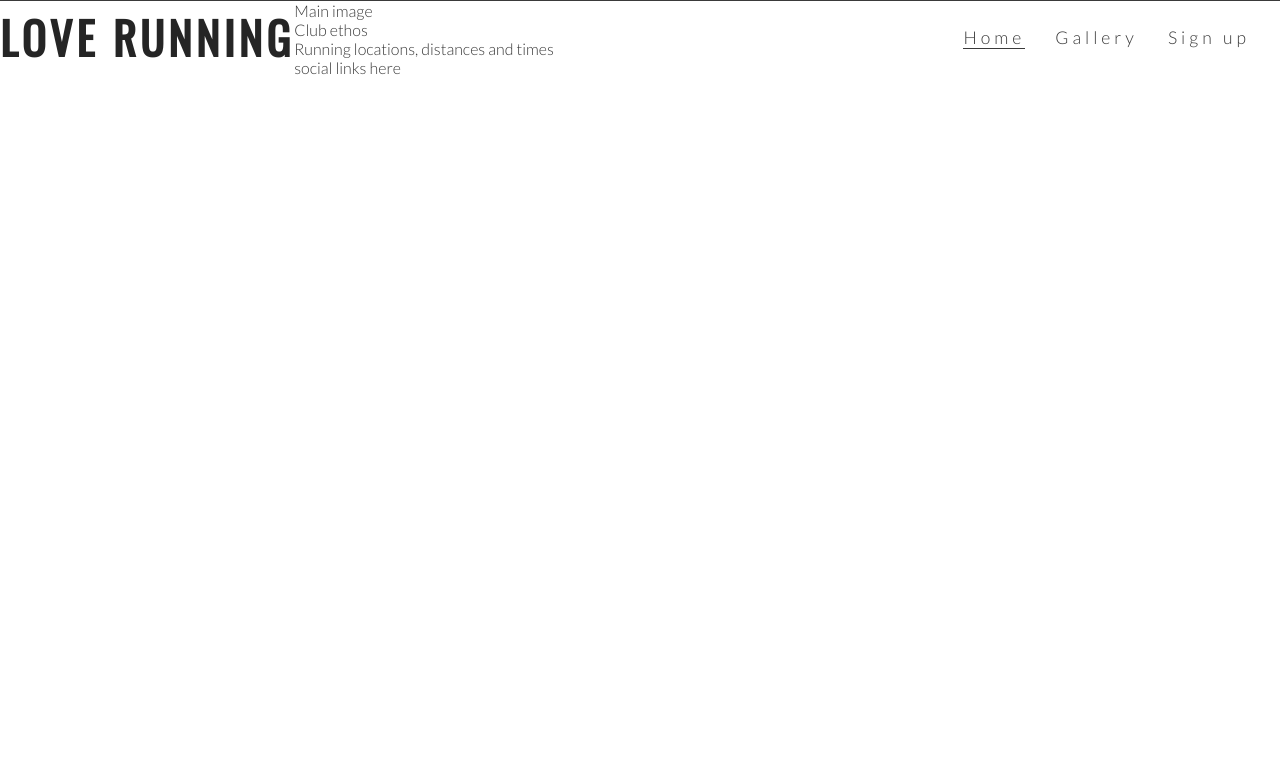
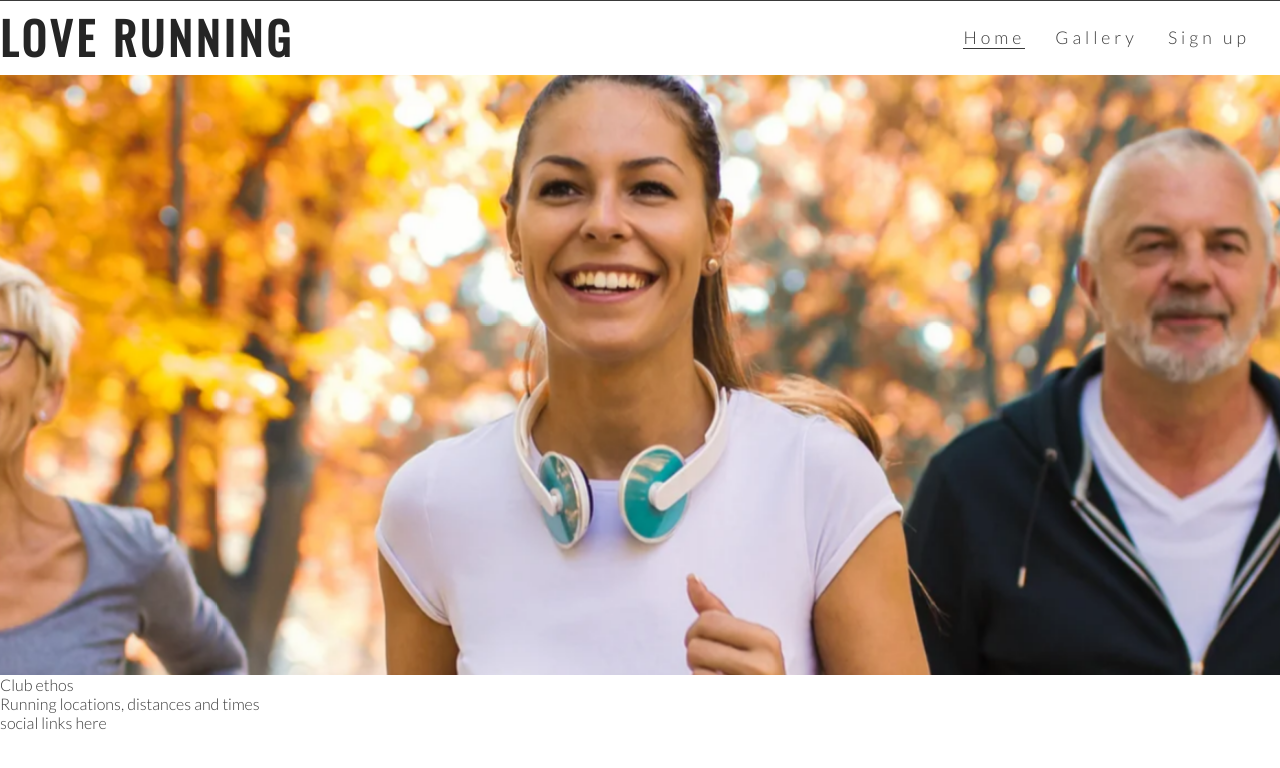
Before and after one commit to adamwasiak/love-running, a plain HTML site: page index.html in a window 1280 px wide. Drawn offline with nearby package versions, Linux system fonts and the light colour scheme.

Commit message:
Add hero image and animation for zoom

```diff
--- a/assets/css/style.css
+++ b/assets/css/style.css
@@ -57,3 +57,42 @@ h1,h2{
  .active {
      border-bottom: 1px solid #3a3a3a;
  }
+
+ /* hero image*/
+
+ #hero-outer {
+    height: 600px;
+    width: 100%;
+    overflow: hidden;
+ }
+
+
+
+
+ #hero-image {
+     height: 600px;
+     width: 100%;
+     background: url('../images/hero-image.webp') no-repeat center center;
+
+      /* animates zoom effect on loading page */
+      animation-name: hero-zoom;
+      animation-duration: 5s;
+      animation-fill-mode: forwards;
+ }
+
+
+
+
+
+ /* create the level of zoom of hero image*/
+
+ @keyframes hero-zoom {
+     from {
+         transform: scale(1);
+
+     }
+     to{
+         transform: scale(1.1);
+
+     }
+ }
--- a/index.html
+++ b/index.html
@@ -30,13 +30,11 @@
                         </li>
 
                     </ul>
-
-
                 </nav>
 
     </header>
-    <section>
-        Main image
+    <section id="hero-outer">
+        <div id="hero-image"></div>
     </section>
     <section>
         Club ethos
```
Also changed, not shown: assets/images/hero-image.webp (added).
